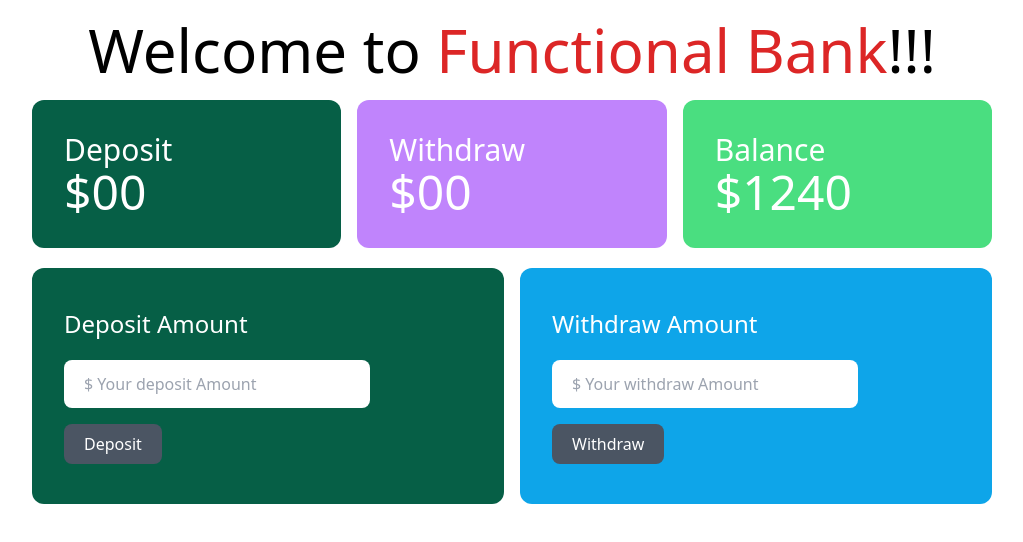
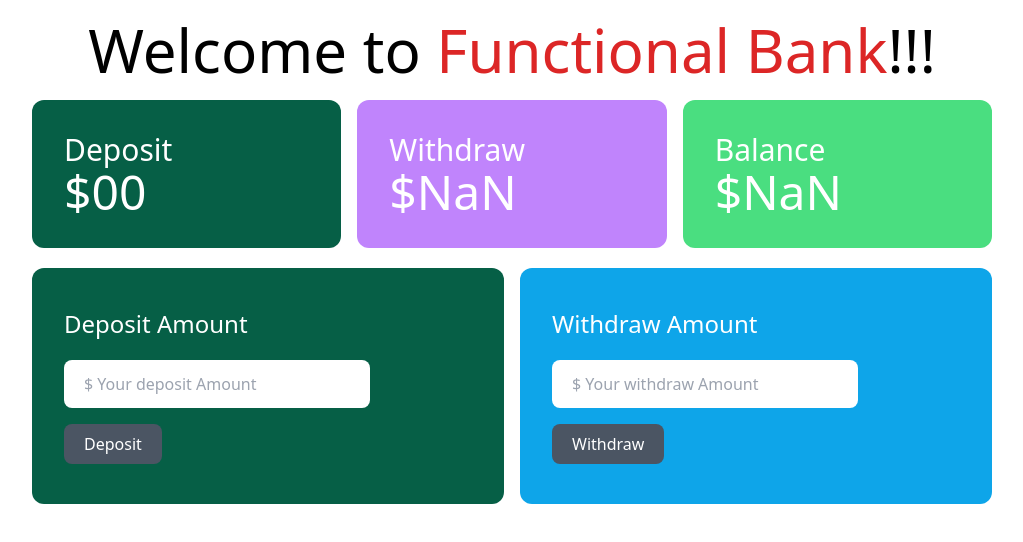
Before and after one commit to HasanMdKamrul/Functional-Bank, a plain HTML site: page index.html in a window 1280 px wide. Both pictures are taken after a click on the button "Withdraw". Shown: the whole page, without its empty margins (128-1151 px from the left). Drawn offline with nearby package versions, Linux system fonts and the light colour scheme.

Commit message:
Withdraw functionality added

```diff
--- a/index.html
+++ b/index.html
@@ -68,5 +68,6 @@
     </section>
 
     <script src="./js/deposit.js"></script>
+    <script src="./js/withdraw.js"></script>
   </body>
 </html>
--- /dev/null
+++ b/js/withdraw.js
@@ -0,0 +1,39 @@
+
+// ** add withdraw button event handeler
+
+document.getElementById('withdraw-button').addEventListener('click', ()=>{
+
+    const withdrawInputValueField = document.getElementById('withdraw');
+    const withdrawInputValueString = withdrawInputValueField.value;
+    const withdrawInputValue = parseFloat( withdrawInputValueString);
+
+    // ** clear withdraw input field
+
+    withdrawInputValueField.value = '';
+
+    // ** grab the withdraw display value
+
+    const withdrawDisplayValueField = document.getElementById('withdraw-display');
+    const withdrawDisplayValueString = withdrawDisplayValueField.innerText;
+    const withdrawDisplayValue = parseFloat(withdrawDisplayValueString);
+
+    //** add withdraw display value add input withdraw value and set the new display value
+
+    const displayValue = withdrawDisplayValue + withdrawInputValue;
+
+    withdrawDisplayValueField.innerText = displayValue;
+
+    // ** deduct the withdraw amount from the balance
+
+    const balanceDisplayValueField = document.getElementById('balance-display');
+    const balanceDisplayValueString = balanceDisplayValueField.innerText;
+    const balanceDisplayValue = parseFloat(balanceDisplayValueString);
+
+    // ** set the final display value after the withdraw amount
+
+    const finalBalance = balanceDisplayValue - withdrawInputValue;
+
+    // ** set the finalBalance
+
+    balanceDisplayValueField.innerText = finalBalance;
+});
```
